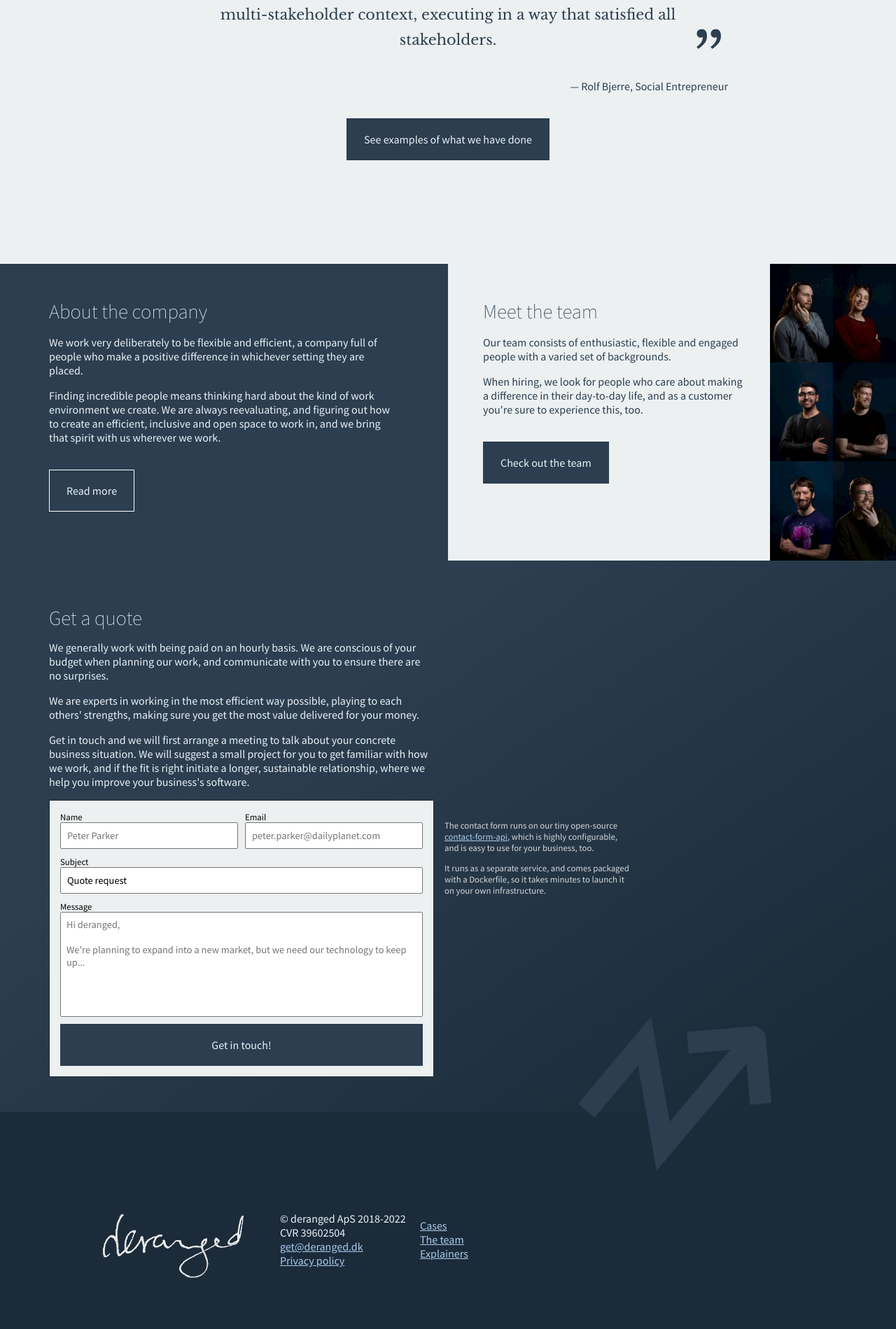
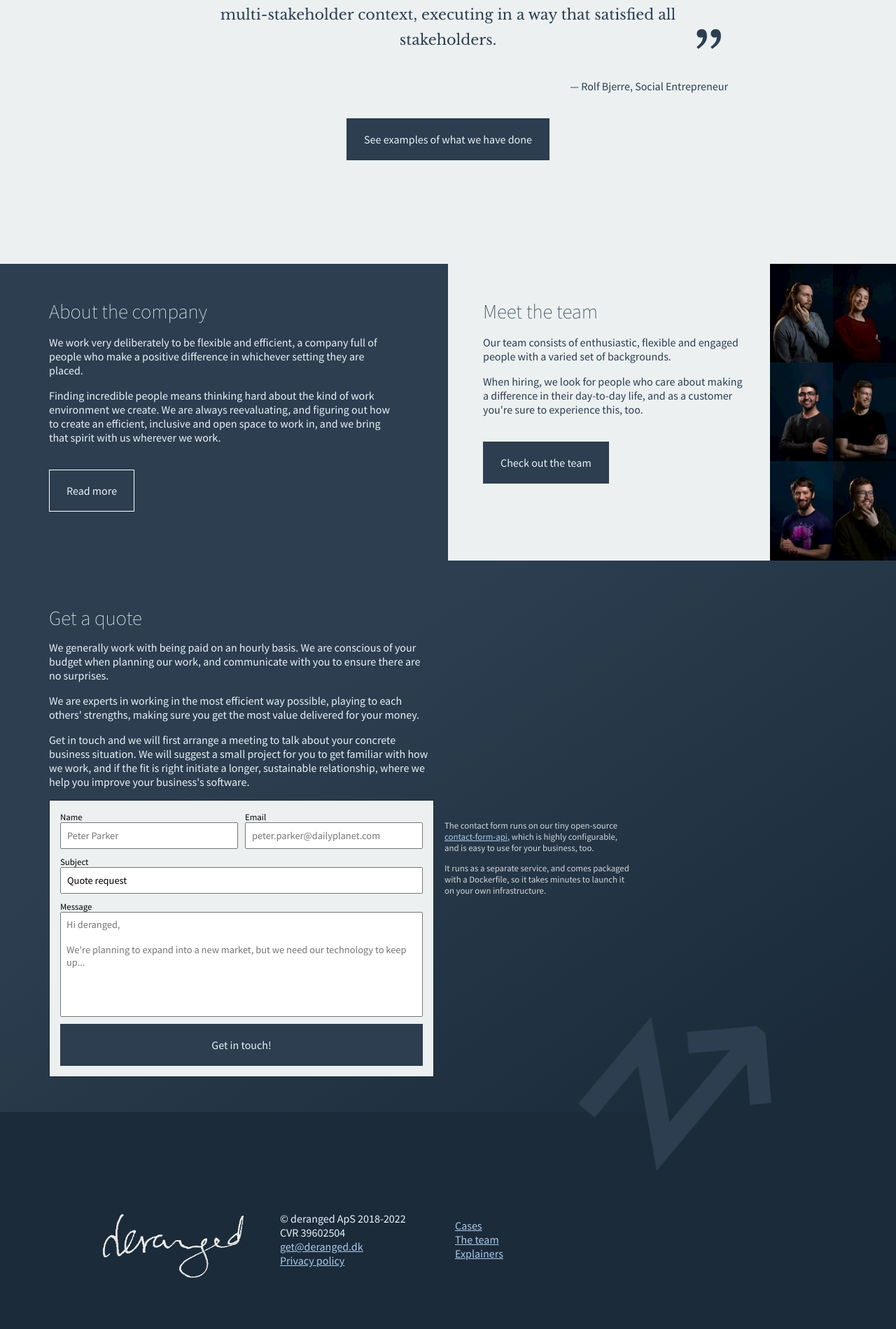
Before and after one commit to derangeddk/deranged.dk, a Jekyll site: the page built from index.html, in a window 1280 px wide. Shown: the part 4501-6400 px from the top of the page at 70% size. Built offline with Jekyll 4.4.1, drawn with Linux system fonts in a browser that asks for light colours.

Commit message:
Footer alignment minifix

```diff
--- a/_sass/footer.scss
+++ b/_sass/footer.scss
@@ -6,7 +6,7 @@ footer {
     display: grid;
     grid-template-columns: 100%;
     @media screen and (min-width: 1200px) {
-      grid-template-columns: 300px 200px 200px auto;
+      grid-template-columns: 300px 250px 200px auto;
       padding: 100px;
 
       .footer-icon {
```
